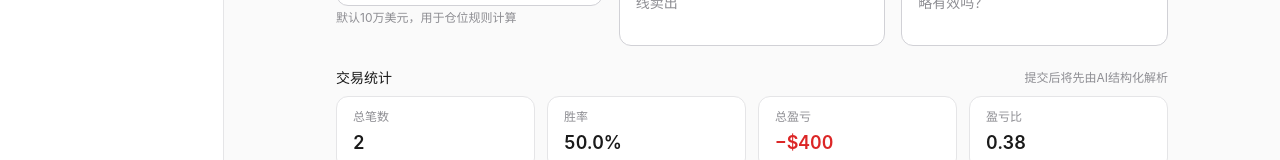
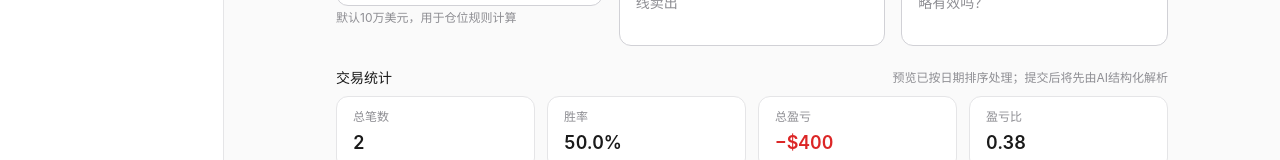
Before and after one commit to loicluo08-ui/feiman-star, a Next.js app: page /invest/review in a window 1280 px wide. Both pictures are taken after a click on the button "简洁版". Shown: the part 524-684 px from the top of the page. Built offline with nearby package versions, Linux system fonts and the light colour scheme.

Commit message:
ux: 日期排序提示补local预览分支（倒挂输入实时可见'已按日期排序处理'）

```diff
--- a/app/invest/review/page.tsx
+++ b/app/invest/review/page.tsx
@@ -605,7 +605,9 @@ export default function ReviewPage() {
                   ? `AI结构化解析结果${unparsedCount > 0 ? `（另有${unparsedCount}条未能结构化，已忽略）` : ""}${tradeStats.sortedByDate ? "；已按日期排序处理" : ""}`
                   : statsSource === "fallback"
                     ? `AI解析失败，已回退本地规则${tradeStats.sortedByDate ? "；已按日期排序处理" : ""}`
-                    : "提交后将先由AI结构化解析"}
+                    : tradeStats.sortedByDate
+                      ? "预览已按日期排序处理；提交后将先由AI结构化解析"
+                      : "提交后将先由AI结构化解析"}
               </p>
             </div>
             <div className="grid grid-cols-2 gap-3 sm:grid-cols-4">
```
